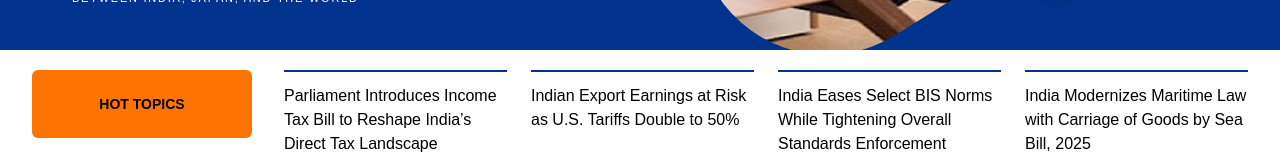
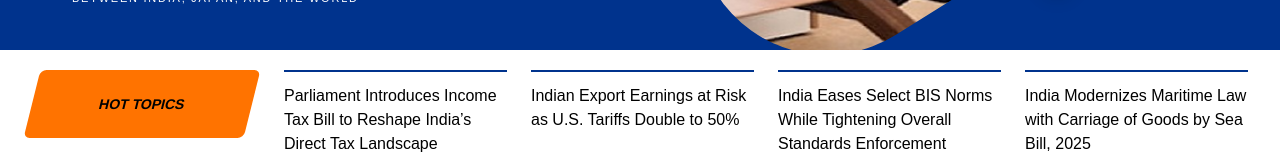
Before and after one commit to sharma24harshit/harshit-design-dot-assign, a Next.js app: page / in a window 1280 px wide. Shown: the part 634-800 px from the top of the page. Built offline with nearby package versions, Linux system fonts and the light colour scheme.

Commit message:
final commit

```diff
--- a/components/Insights.jsx
+++ b/components/Insights.jsx
@@ -23,7 +23,7 @@ const data = [
 
 const images = [
     {title:"Pre-Market", text:"Evaluating Supply Chain Readiness Before Committing Capital in Emerging Markets", src:"/aboutImage.png"},
-     {title:"Operations", text:"Planning, organizing, and managing processes to efficiently produce goods or services", src:"/aboutImage.png"},
+     {title:"Operations", text:"Planning, organizing, and managing processes to efficiently produce goods", src:"/aboutImage.png"},
      {title:"Growth & Expansion", text:"Increasing business size, market reach, revenue, and resources to achieve long-term", src: "/aboutImage.png"}]
 
 const Insights = () => {
@@ -77,7 +77,7 @@ const mapIndex = [0,0,1,2]
                                          }`
                                          } >{obj?.title}</p>
                                         {active === index && ( <p
-                                        className='absolute left-6 bottom-4 text-base max-w-[250px] transition-all duration-200 ease-all'
+                                        className='absolute left-6 bottom-4 text-sm md:text-base max-w-[250px] transition-all duration-200 ease-all'
                                         >{obj?.text}</p> )}
                                     </div>
 
--- a/components/Topics.jsx
+++ b/components/Topics.jsx
@@ -12,7 +12,7 @@ const Topics = () => {
   return (
     <section className='w-full mt-5'>
         <div className='grid grid-cols-1 lg:grid-cols-[220px_1fr] gap-8 items-start mx-auto px-8'>
-          <button
+          <button style={{ transform: "skewX(-14deg)" }}
           className='flex items-center justify-center bg-[#FF7300] rounded-md font-poppins text-base lg:text-sm 2xl:text-xs font-semibold p-3 md:p-4 xl:p-6 transition-all duration-300 hover:shadow-md'>
             HOT TOPICS</button>
           <div className='grid grid-cols-1 sm:grid-cols-2 lg:grid-cols-4 place-items-center w-full gap-6 overflow-x-auto lg:overflow-visible'>
```
